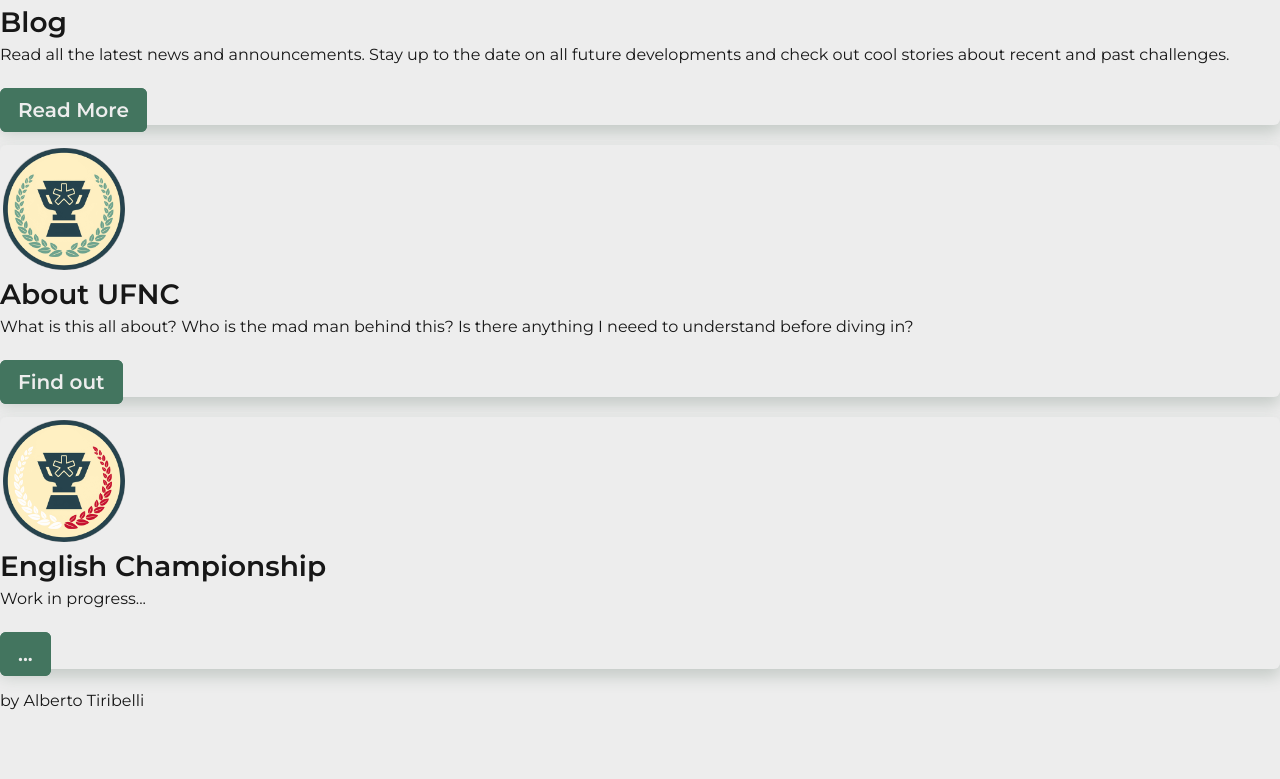
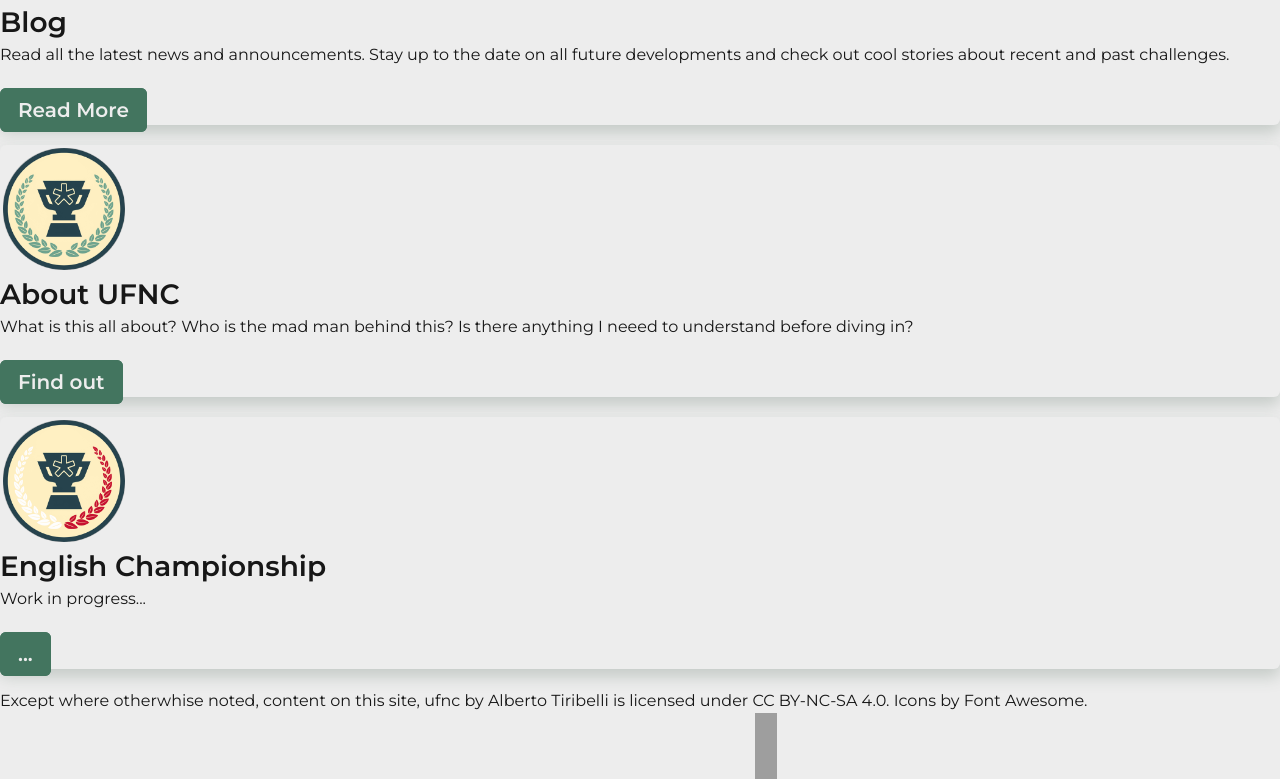
Before and after one commit to tigro7/Unofficial-Football-National-Championships, a Next.js app in the folder perennial-leagues/: page / in a window 1280 px wide. Shown: the part 1209-1988 px from the top of the page. Before the commit the page ends 1922 px from the top, so only its background shows below. Built offline with nearby package versions, Linux system fonts and the light colour scheme; no server answers; the database is empty; grey boxes are pictures that could not be loaded.

Commit message:
fix: update footer content for proper attribution and enhance metadata for improved SEO

```diff
--- a/perennial-leagues/src/app/components/layout/index.tsx
+++ b/perennial-leagues/src/app/components/layout/index.tsx
@@ -34,7 +34,9 @@ const Layout = ({ children }: { children: React.ReactNode }) => {
 
       {/* Footer */}
       <footer className="text-center p-4">
-        by Alberto Tiribelli
+        <p>
+          Except where otherwhise noted, content on this site, <a property="dct:title" rel="cc:attributionURL" href="http://ufnc.xyz">ufnc</a>{' by '}<a rel="cc:attributionURL dct:creator" property="cc:attributionName" href="https://www.linkedin.com/in/alberto-tiribelli-64237867/">Alberto Tiribelli</a>{' is licensed under '}<a href="https://creativecommons.org/licenses/by-nc-sa/4.0/?ref=chooser-v1" target="_blank" rel="license noopener noreferrer" style={{ display: 'inline-block' }}>CC BY-NC-SA 4.0. Icons by <a href="https://fontawesome.com">Font Awesome</a>. <Image height={22} width={22} style={{ marginLeft: '3px', verticalAlign: 'text-bottom' }} src="https://mirrors.creativecommons.org/presskit/icons/cc.svg?ref=chooser-v1" alt="" /><Image height={22} width={22} style={{ marginLeft: '3px', verticalAlign: 'text-bottom' }} src="https://mirrors.creativecommons.org/presskit/icons/by.svg?ref=chooser-v1" alt="" /><Image height={22} width={22} style={{ marginLeft: '3px', verticalAlign: 'text-bottom' }} src="https://mirrors.creativecommons.org/presskit/icons/nc.svg?ref=chooser-v1" alt="" /><Image height={22} width={22} style={{ marginLeft: '3px', verticalAlign: 'text-bottom' }} src="https://mirrors.creativecommons.org/presskit/icons/sa.svg?ref=chooser-v1" alt="" /></a>
+        </p>
       </footer>
     </div>
   );
--- a/perennial-leagues/src/app/layout.tsx
+++ b/perennial-leagues/src/app/layout.tsx
@@ -7,8 +7,9 @@ import { montserrat } from "./fonts";
 import { ThemeProvider } from "@/contexts/theme-context";
 
 export const metadata = {
-  title: "Campionato d'Italia non ufficiale",
-  description: "Classifica e statistiche della Serie A non ufficiale",
+  title: "Unofficial Football National Championships",
+  description: "What if football championships were tracked like boxing titles?",
+  image: "/logofull.png"
 };
 
 export default function RootLayout({
```
